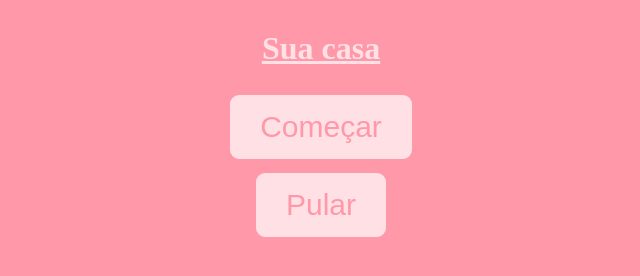
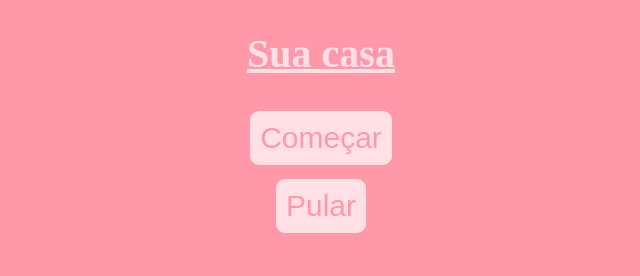
Before and after one commit to joaorobertoneto/AmorPop, a plain HTML site: page AmorPop.html in a window 1280 px wide. Shown: the whole page, without its empty margins (319-959 px from the left). Drawn offline with Linux system fonts and the light colour scheme.

Commit message:
tamanhos :D

```diff
--- a/estilo.css
+++ b/estilo.css
@@ -3,6 +3,7 @@ p {
     color: white;
     text-align: center;
     font-weight: 700;
+    font-size: 20px;
 }
 
 h1 {
@@ -42,7 +43,7 @@ input[type='button'] {
     border:solid;
     border-radius: 12px;
     color:rgb(255, 153, 170);
-    padding: 15px 30px;
+    padding: 10px 10px;
     text-align: center;
     text-decoration: none;
     display: inline-block;
@@ -72,4 +73,5 @@ input[type='button']:hover {
 
 .diadiv {
     clear: both;
+    font-size: 20px;
 }
```
